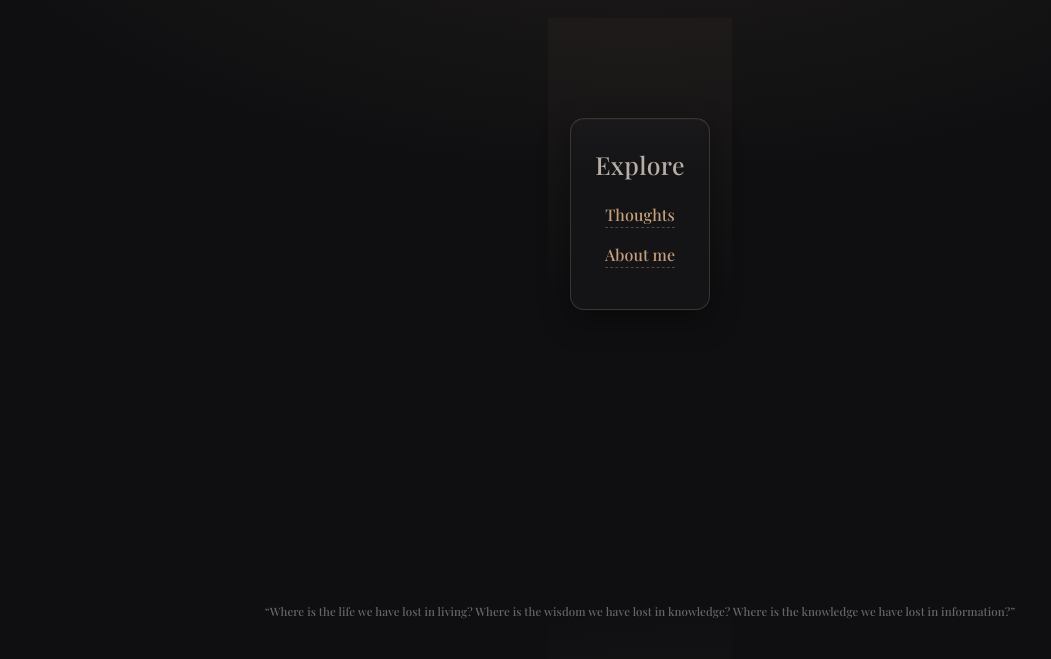
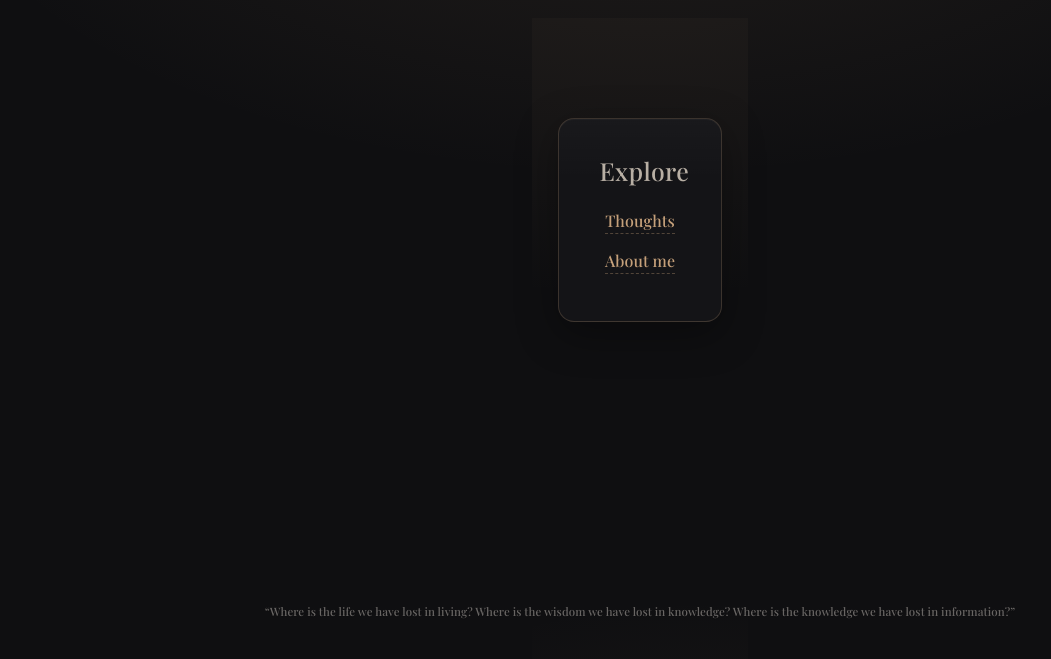
Before and after one commit to YYXLN/YYXLN.github.io, a website: page index.html in a window 1280 px wide. Shown: the part 82-741 px from the top of the page, without its empty margins (0-1051 px from the left). Drawn offline with nearby package versions, Linux system fonts and the light colour scheme.

Commit message:
main page style

```diff
--- a/index.html
+++ b/index.html
@@ -89,15 +89,21 @@
       background:linear-gradient(180deg, rgba(255,255,255,.05), transparent);
     }
 
-    .container{
-      width:100%; max-width:860px;
-      background:linear-gradient(180deg, rgba(255,255,255,.02), transparent 30%), var(--panel);
-      border:1px solid var(--hairline);
-      border-radius:14px;
-      padding:26px 24px;
-      box-shadow:0 10px 30px rgba(0,0,0,.35), inset 0 1px 0 rgba(255,255,255,.03);
-      text-align:center;
+    .container {
+    width: 95%;
+        max-width: 1000px;     /* was 860px */
+        background:
+            linear-gradient(180deg, rgba(255,255,255,0.02), transparent 30%),
+            var(--panel);
+        border: 1px solid var(--hairline);
+        border-radius: 16px;   /* slightly rounder */
+        padding: 32px 40px;    /* more breathing room */
+        box-shadow:
+            0 12px 40px rgba(0,0,0,0.35),
+            inset 0 1px 0 rgba(255,255,255,0.03);
+        text-align: center;
     }
+
     .container h2{
       font-weight:500; color:var(--muted); font-size:1.55rem; margin-bottom:16px; letter-spacing:.4px;
     }
```
